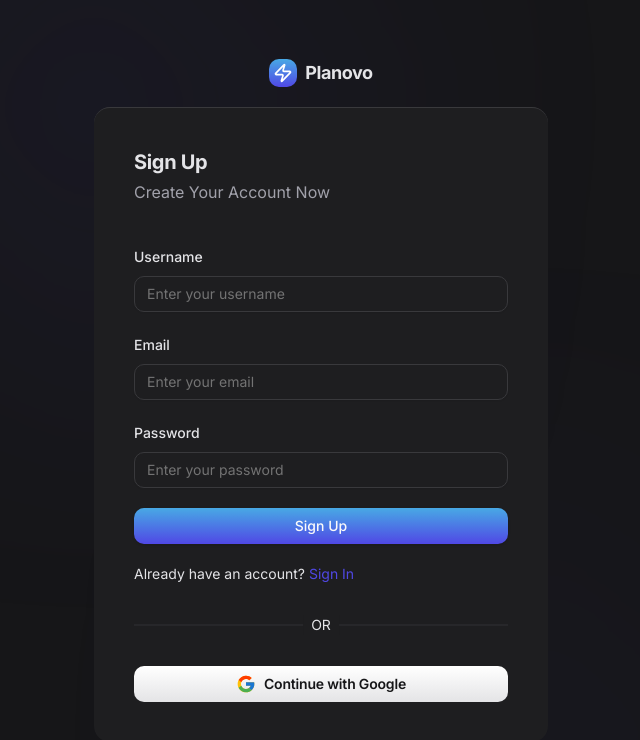
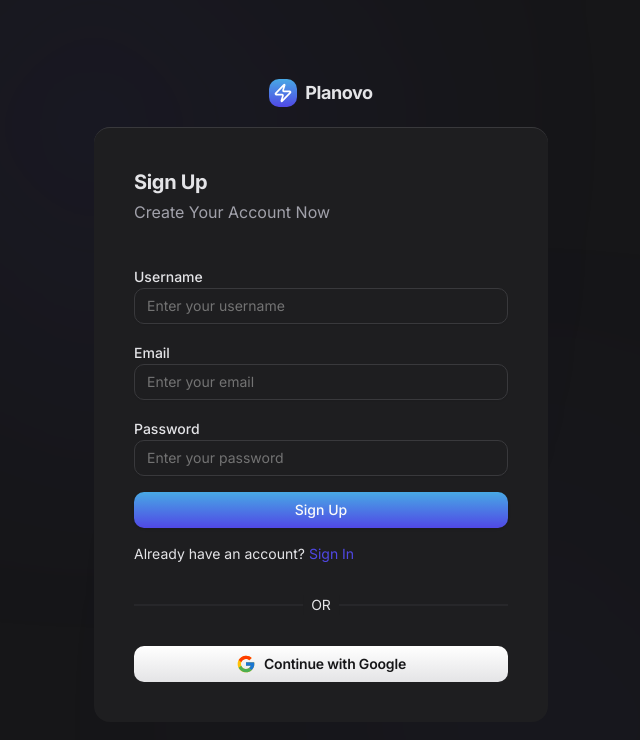
Before and after one commit to loqman1235/planovo-project-management-app, a Next.js app: page /sign-up in a window 1280 px wide. Shown: the top 740 px of the page, without its empty margins (319-959 px from the left). Built offline with nearby package versions, Linux system fonts and the light colour scheme.

Commit message:
feat: refactor AuthForm to use action state for form handling and improve error display

```diff
--- a/app/(auth)/_components/AuthForm.tsx
+++ b/app/(auth)/_components/AuthForm.tsx
@@ -3,53 +3,28 @@
 import { GoogleSignInBtn } from "@/components/GoogleSignInBtn";
 import { H3 } from "@/components/H3";
 import { Button } from "@/components/ui/button";
-import {
-  Form,
-  FormControl,
-  FormField,
-  FormItem,
-  FormLabel,
-  FormMessage,
-} from "@/components/ui/form";
+
 import { Input } from "@/components/ui/input";
 import Link from "next/link";
-import { useForm } from "react-hook-form";
-import { zodResolver } from "@hookform/resolvers/zod";
-import {
-  signInSchema,
-  signUpSchema,
-  SignInSchemaType,
-  SignUpSchemaType,
-} from "@/lib/validations";
+
+import { Label } from "@/components/ui/label";
+import { useActionState } from "react";
+import { signInAction, signUpAction } from "../actions";
+import { LoaderCircleIcon } from "lucide-react";
 
 type AuthFormProps = {
   currentPage: "sign-up" | "sign-in";
 };
 
 export const AuthForm = ({ currentPage }: AuthFormProps) => {
+  const [state, formAction, isPending] = useActionState(
+    currentPage === "sign-up" ? signUpAction : signInAction,
+    undefined
+  );
+
   const isSignInPage = currentPage === "sign-in";
 
-  const form = useForm<SignInSchemaType | SignUpSchemaType>({
-    resolver: zodResolver(isSignInPage ? signInSchema : signUpSchema),
-    defaultValues: isSignInPage
-      ? {
-          email: "",
-          password: "",
-        }
-      : {
-          username: "",
-          email: "",
-          password: "",
-        },
-  });
-
-  const onSubmit = async (data: SignInSchemaType | SignUpSchemaType) => {
-    if (isSignInPage) {
-      console.log(data);
-    } else {
-      console.log(data);
-    }
-  };
+  console.log(state);
 
   return (
     <div className="flex flex-col gap-10">
@@ -64,55 +39,46 @@ export const AuthForm = ({ currentPage }: AuthFormProps) => {
       </div>
 
       {/* FORM */}
-      <Form {...form}>
-        <form onSubmit={form.handleSubmit(onSubmit)} className="space-y-5">
+      <form className="space-y-4" action={formAction}>
         {!isSignInPage && (
-            <FormField
-              control={form.control}
+          <div>
+            <Label htmlFor="username">Username</Label>
+            <Input
+              id="username"
               name="username"
-              render={({ field }) => (
-                <FormItem>
-                  <FormLabel>Username</FormLabel>
-                  <FormControl>
-                    <Input placeholder="Enter your username" {...field} />
-                  </FormControl>
-                  <FormMessage />
-                </FormItem>
+              placeholder="Enter your username"
+            />
+            {state?.fieldErrors?.username && (
+              <p className="text-sm text-red-700">
+                {state.fieldErrors.username}
+              </p>
             )}
-            />
+          </div>
         )}
-          <FormField
-            control={form.control}
-            name="email"
-            render={({ field }) => (
-              <FormItem>
-                <FormLabel>Email</FormLabel>
-                <FormControl>
-                  <Input placeholder="Enter your email" {...field} />
-                </FormControl>
-                <FormMessage />
-              </FormItem>
+        <div>
+          <Label htmlFor="email">Email</Label>
+          <Input id="email" name="email" placeholder="Enter your email" />
+          {state?.fieldErrors?.email && (
+            <p className="text-sm text-red-700">{state.fieldErrors.email}</p>
           )}
-          />
-          <FormField
-            control={form.control}
+        </div>
+        <div>
+          <Label htmlFor="password">Password</Label>
+          <Input
+            id="password"
             name="password"
-            render={({ field }) => (
-              <FormItem>
-                <FormLabel>Password</FormLabel>
-                <FormControl>
-                  <Input
             type="password"
             placeholder="Enter your password"
-                    {...field}
           />
-                </FormControl>
-                <FormMessage />
-              </FormItem>
+          {state?.fieldErrors?.password && (
+            <p className="text-sm text-red-700">{state.fieldErrors.password}</p>
           )}
-          />
-          <Button className="w-full">
+        </div>
+
+        <Button disabled={isPending} className="w-full">
           {currentPage === "sign-in" ? "Sign In" : "Sign Up"}
+
+          {isPending && <LoaderCircleIcon className="animate-spin" />}
         </Button>
 
         <div className="flex items-center gap-1 text-sm">
@@ -133,7 +99,6 @@ export const AuthForm = ({ currentPage }: AuthFormProps) => {
           )}
         </div>
       </form>
-      </Form>
 
       {/* DIVIDER */}
       <div className="relative w-full">
--- a/app/(auth)/actions.ts
+++ b/app/(auth)/actions.ts
@@ -9,7 +9,7 @@ import { AuthError } from "next-auth";
 type previousState =
   | {
       fieldErrors?: {
-        name?: string[];
+        username?: string[];
         email?: string[];
         password?: string[];
       };
```
Lines whose indentation alone changed are shown as unchanged.
